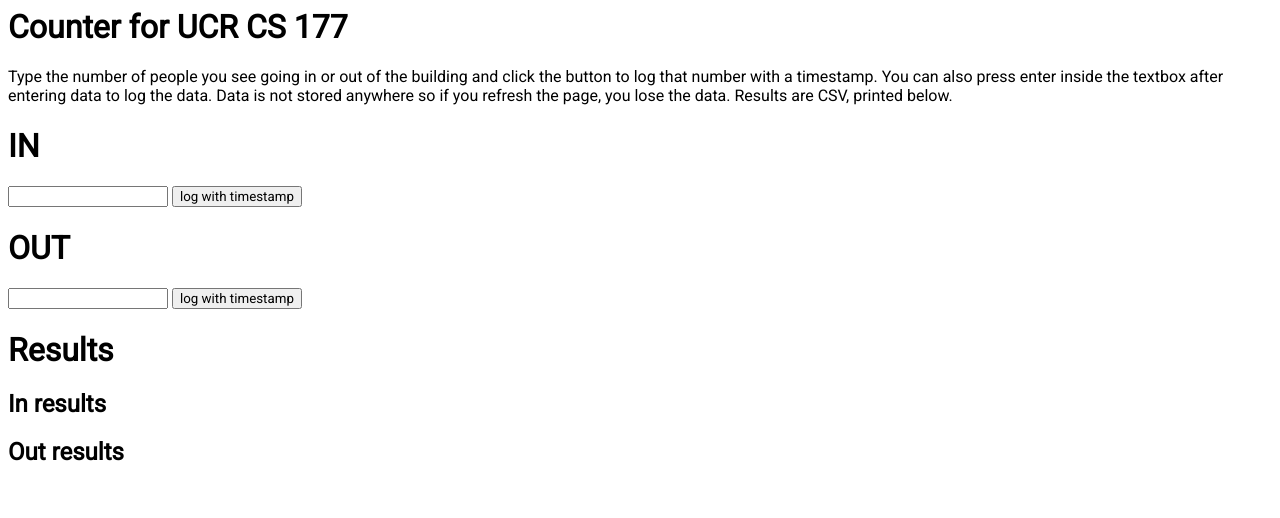
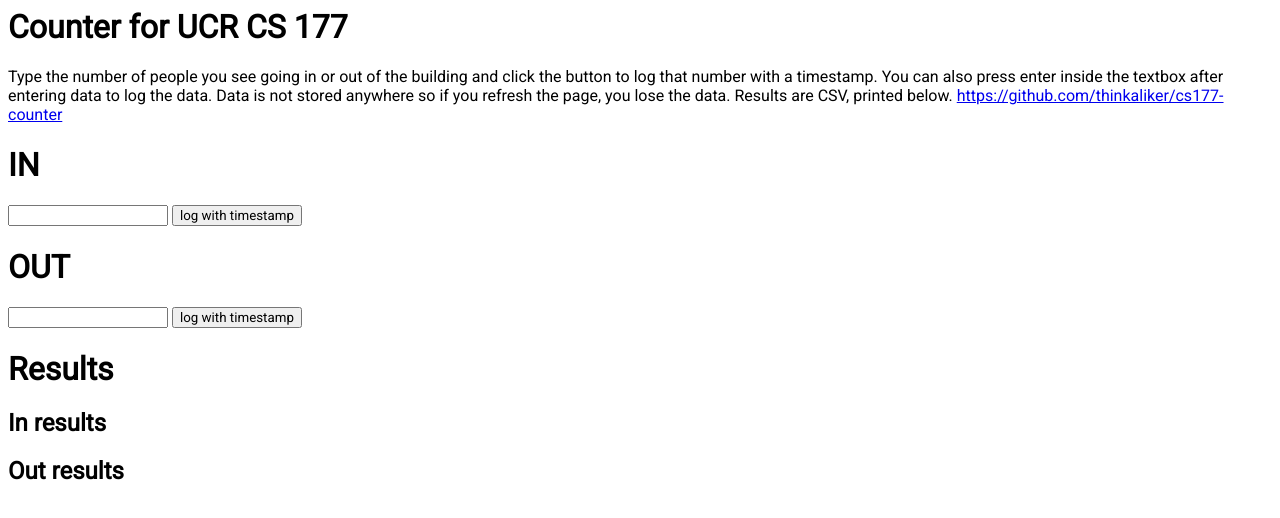
Before and after one commit to thinkaliker/cs177-counter, a plain HTML site: page index.html in a window 1280 px wide. Drawn offline with Linux system fonts and the light colour scheme.

Commit message:
added link to repo

```diff
--- a/index.html
+++ b/index.html
@@ -9,6 +9,8 @@
 <body>
 <h1>Counter for UCR CS 177</h1>
 Type the number of people you see going in or out of the building and click the button to log that number with a timestamp. You can also press enter inside the textbox after entering data to log the data. Data is not stored anywhere so if you refresh the page, you lose the data. Results are CSV, printed below.
+
+<a href="https://github.com/thinkaliker/cs177-counter" target="_blank">https://github.com/thinkaliker/cs177-counter</a>
 <h1>IN</h1>
 <input type="number" name="in" value="" id="in"> <button onclick="log(1)">log with timestamp</button>
 <h1>OUT</h1>
```
